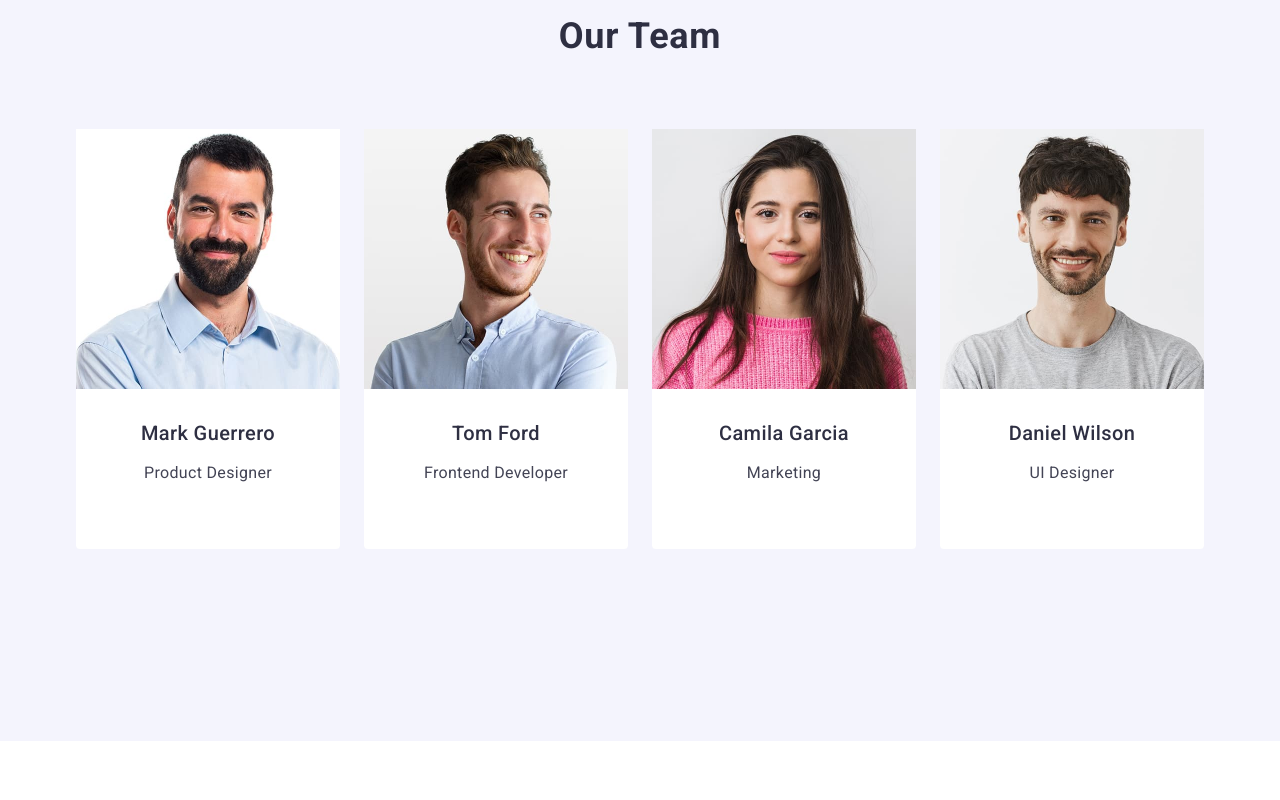
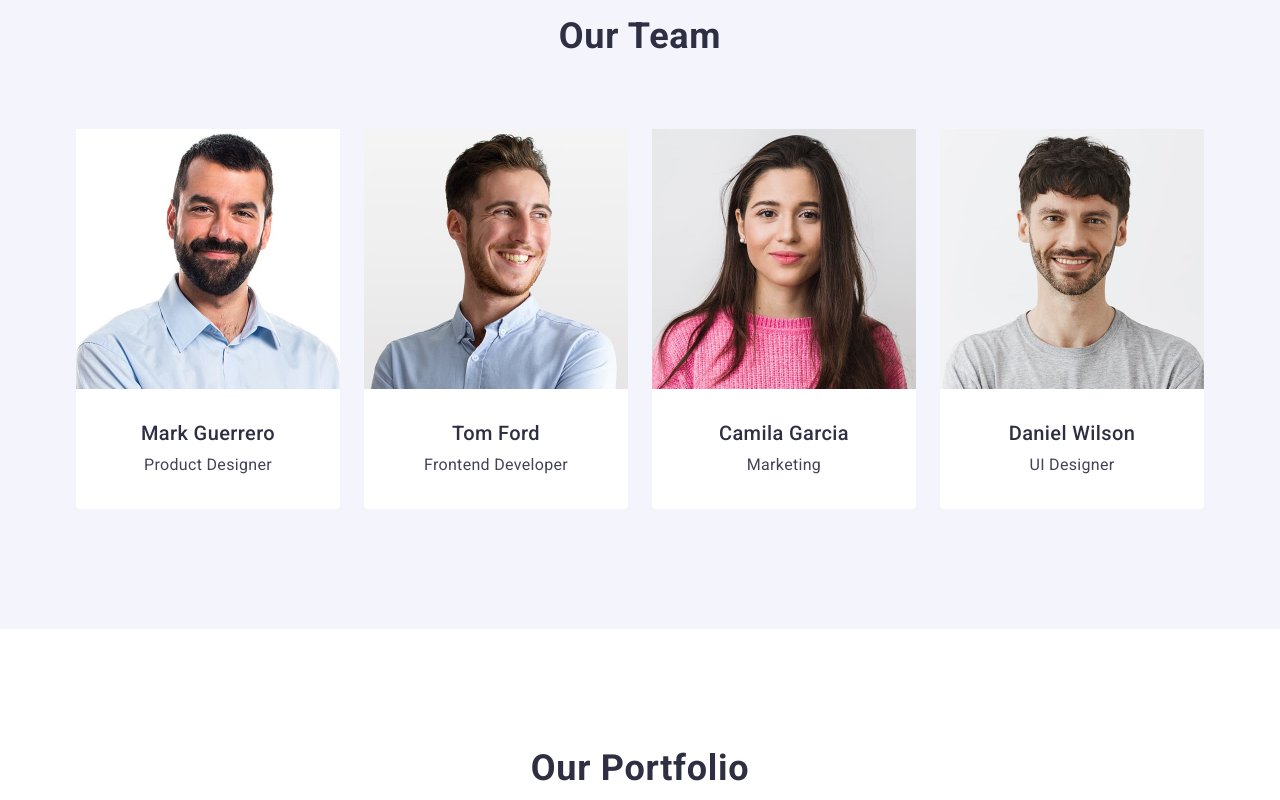
Before and after one commit to Anastasia-coder22/goit-markup-hw-03, a plain HTML site: page index.html in a window 1280 px wide. Shown: the part 1120-1920 px from the top of the page. Drawn offline with nearby package versions, Linux system fonts and the light colour scheme.

Commit message:
refinement

```diff
--- a/css/styles.css
+++ b/css/styles.css
@@ -217,7 +217,6 @@ a {
     gap: 24px;
     align-items: center;
     justify-content: center;
-    margin-bottom: 72px;
     padding-left: 0;
 }
 
@@ -242,8 +241,6 @@ a {
 }
 
 .user-text {
-    padding-top: 8px;
-    padding-bottom: 32px;
     text-align: center;
     font-size: 16px;
     line-height: 1.5;
@@ -274,7 +271,6 @@ a {
     gap: 48px 24px;
     align-items: center;
     justify-content: center;
-    padding-top: 72px;
     flex-wrap: wrap;
 }
 
@@ -325,7 +321,6 @@ a {
 }
 
 .footer-text {
-    padding-top: 16px;
     max-width: 264px;
     font-weight: 400;
     font-size: 16px;
```
